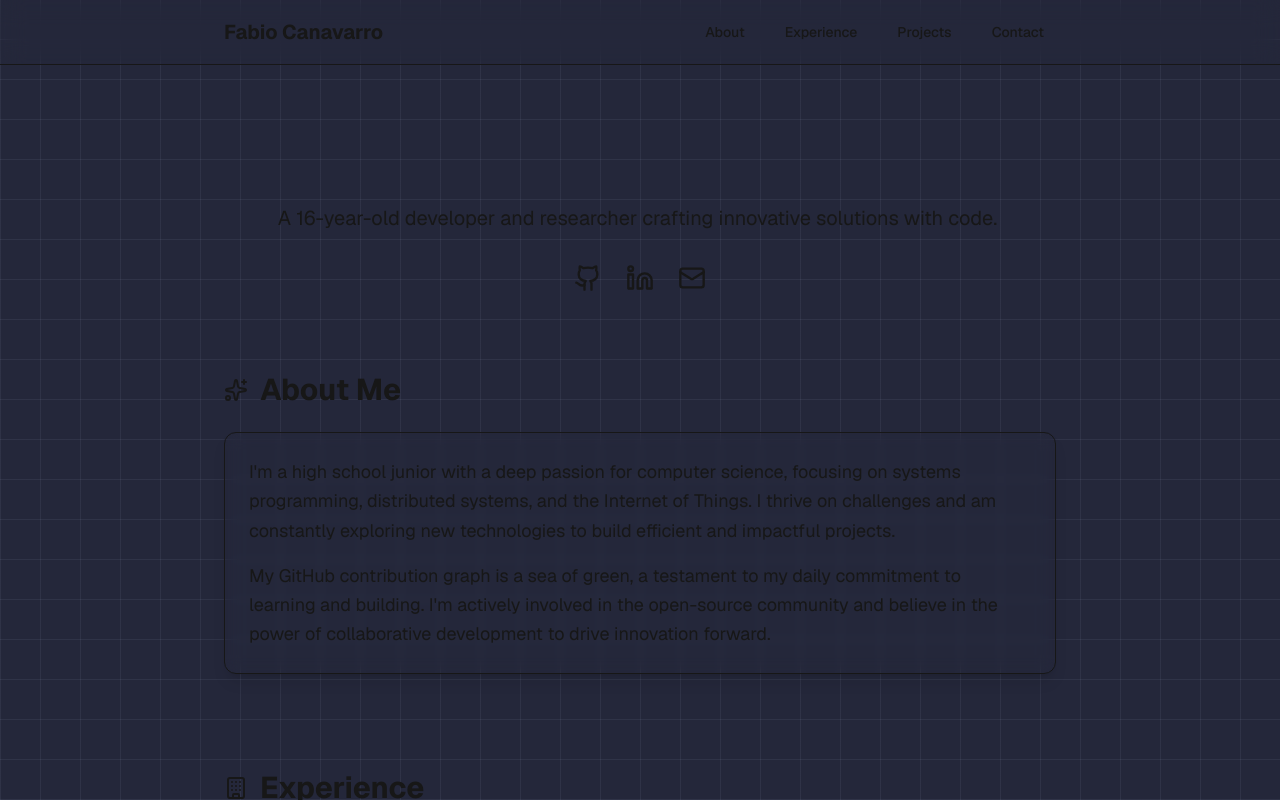
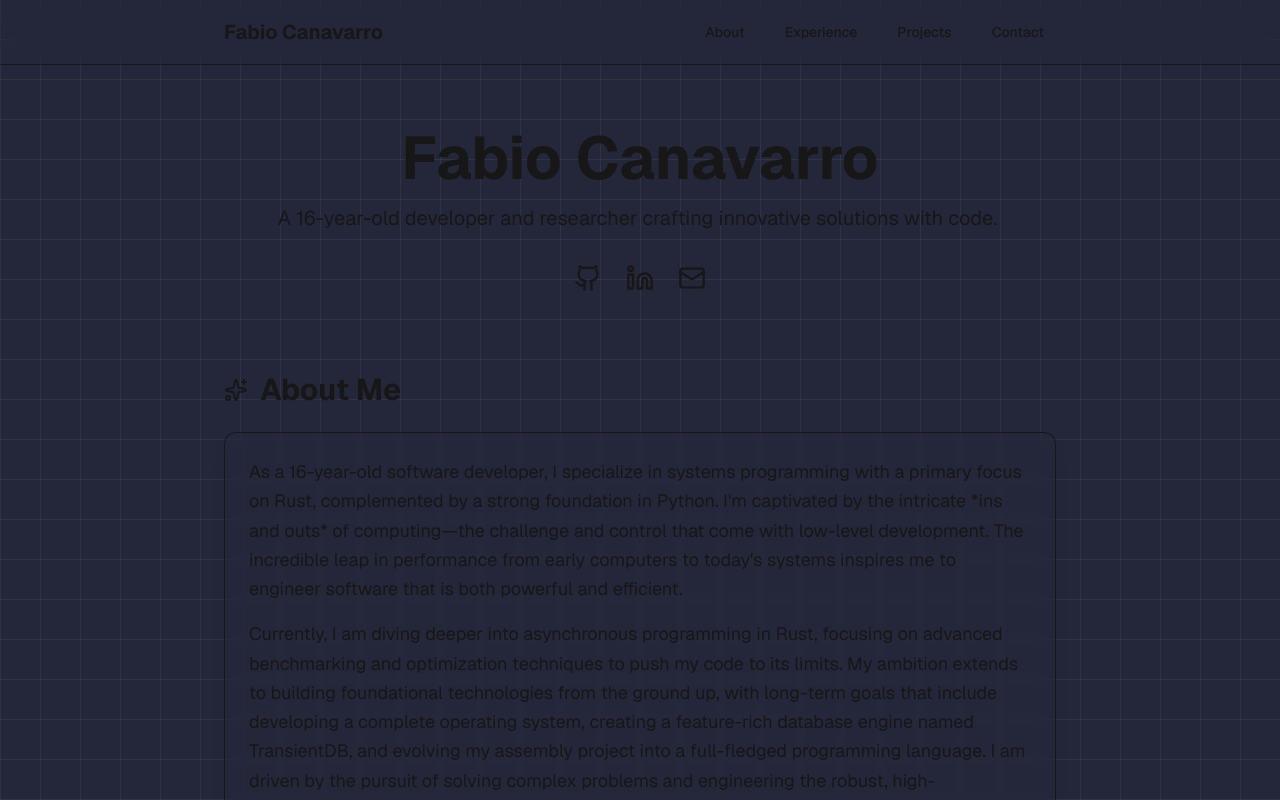
Before and after one commit to FabioCanavarro/portfolio, a Next.js app: page / in a window 1280 px wide. Shown: the top 800 px of the page. Built offline with nearby package versions, Linux system fonts and the light colour scheme.

Commit message:
new h1 title, fixed invisible text, added new about me and link everything

```diff
--- a/src/app/page.tsx
+++ b/src/app/page.tsx
@@ -11,7 +11,6 @@ const GridBackground = () => {
       const { clientX, clientY } = e;
       const background = document.getElementById('interactive-background');
       if (background) {
-        // Use CSS custom properties for efficient updates
         background.style.setProperty('--mouse-x', `${clientX}px`);
         background.style.setProperty('--mouse-y', `${clientY}px`);
       }
@@ -264,7 +263,7 @@ export default function Portfolio() {
           {/* --- Hero Section --- */}
           <section className="text-center mb-20">
             <motion.h1
-              className="text-4xl md:text-6xl font-bold mb-4 bg-clip-text text-transparent bg-gradient-to-r from-mauve via-rosewater to-flamingo"
+              className="text-4xl md:text-6xl font-bold mb-4 text-mauve"
               variants={itemVariants}
             >
               Fabio Canavarro
@@ -302,10 +301,11 @@ export default function Portfolio() {
             <h2 className="text-3xl font-bold mb-6 text-rosewater flex items-center"><Sparkles className="w-6 h-6 mr-3"/>About Me</h2>
             <div className="space-y-4 text-subtext0 text-lg leading-relaxed bg-crust/50 p-6 rounded-xl border border-surface0 backdrop-blur-sm shadow-lg shadow-crust/50">
               <p>
-                I&apos;m a high school junior with a deep passion for computer science, focusing on systems programming, distributed systems, and the Internet of Things. I thrive on challenges and am constantly exploring new technologies to build efficient and impactful projects.
+                As a 16-year-old software developer, I specialize in systems programming with a primary focus on Rust, complemented by a strong foundation in Python. I&apos;m captivated by the intricate *ins and outs* of computing—the challenge and control that come with low-level development. The incredible leap in performance from early computers to today&apos;s systems inspires me to engineer software that is both powerful and efficient.
               </p>
               <p>
-                My GitHub contribution graph is a sea of green, a testament to my daily commitment to learning and building. I&apos;m actively involved in the open-source community and believe in the power of collaborative development to drive innovation forward.
+                Currently, I am diving deeper into asynchronous programming in Rust, focusing on advanced benchmarking and optimization techniques to push my code to its limits. My ambition extends to building foundational technologies from the ground up, with long-term goals that include developing a complete operating system, creating a feature-rich database engine named TransientDB, and evolving my assembly project into a full-fledged programming language. I am driven by the pursuit of solving complex problems and engineering the robust, high-performance systems of the future.
+
               </p>
             </div>
           </motion.section>
```
Also changed, not shown: 1 other file (tests, documents, lock files or other folders).
